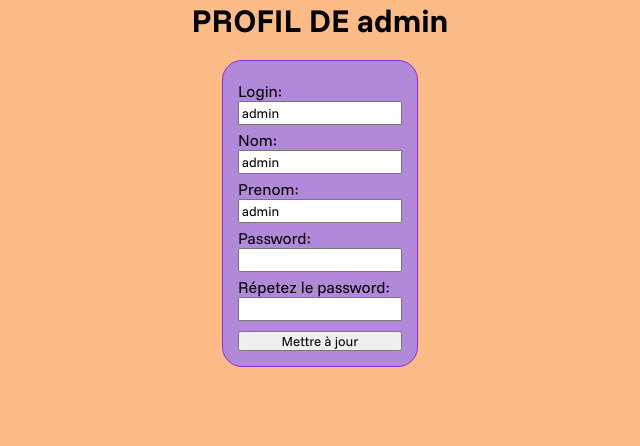
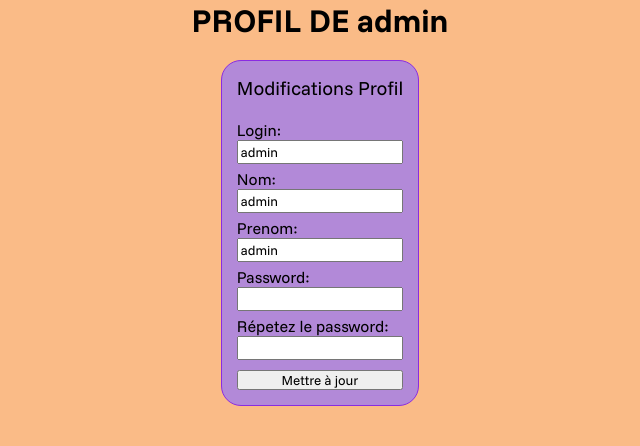
Before and after one commit to cosmin-bilga/module-connexion, a PHP site: page /profil.php in a window 1280 px wide. Shown: the part 64-510 px from the top of the page, without its empty margins (320-960 px from the left). Run offline with PHP 8.4, Linux system fonts and the light colour scheme; a user stored in the database is signed in; data comes from the database, SQL or seed files in the repository.

Commit message:
profil form

```diff
--- a/profil.php
+++ b/profil.php
@@ -182,6 +182,7 @@ function check_modification(): string //CAN ONLY BE CALLED ONCE DUE TO INCLUDE E
     <main>
         <h1>PROFIL DE <?php echo $_SESSION["logged_user"]; ?></h1>
         <form action="profil.php" method="post">
+            <p>Modifications Profil</p>
             <label for="login">Login:</label>
             <input type="text" name="login" id="login" <?php echo "value=\"" . $_SESSION["login"] . "\"" ?>>
             <label for="nom">Nom:</label>
```
